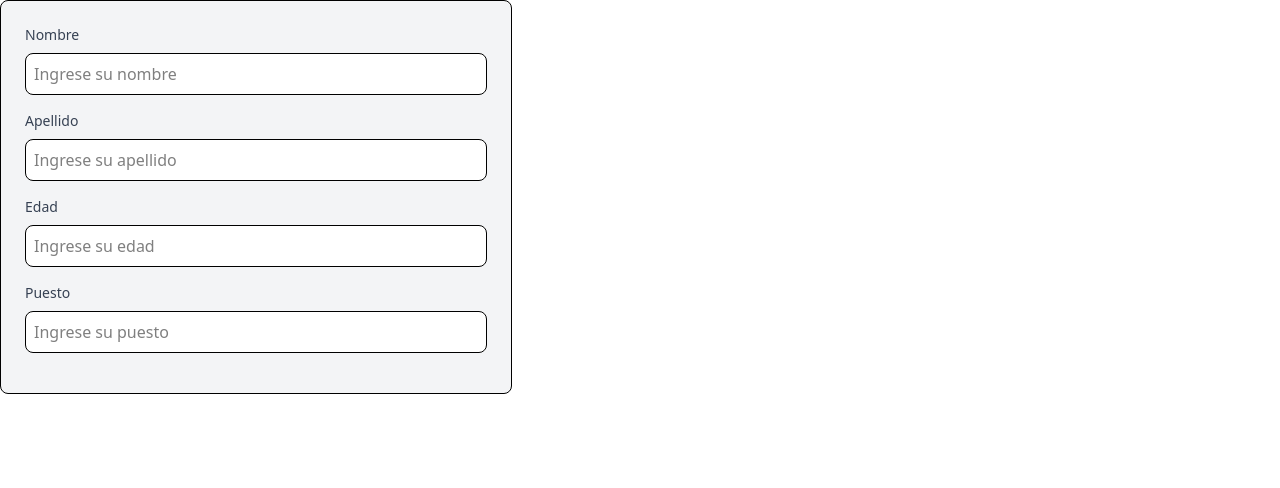
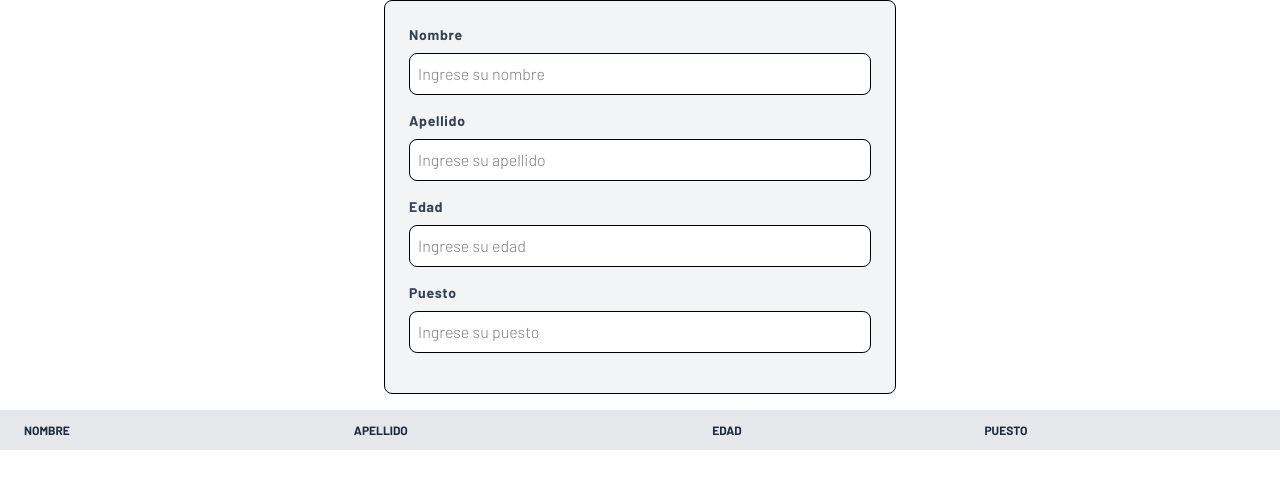
Before and after one commit to MatiCasiba/desafio-16, a React (Vite) app: page / in a window 1280 px wide. Shown: the top 488 px of the page. Built offline with nearby package versions, Linux system fonts and the light colour scheme.

Commit message:
Trabajando en el componente ListadoUsuarios.jsx | importando una fuente de Fontsource

```diff
--- a/package.json
+++ b/package.json
@@ -10,6 +10,7 @@
     "preview": "vite preview"
   },
   "dependencies": {
+    "@fontsource/barlow": "^5.2.5",
     "@tailwindcss/vite": "^4.0.6",
     "react": "^19.0.0",
     "react-dom": "^19.0.0",
--- a/src/App.jsx
+++ b/src/App.jsx
@@ -1,10 +1,12 @@
 import Formulario from "./components/Formulario"
+import ListadoUsuarios from "./components/ListadoUsuarios"
 
 
 const App = () => {
   return (
     <>
       <Formulario />
+      <ListadoUsuarios />
     </>
   )
 }
--- a/src/components/Formulario.jsx
+++ b/src/components/Formulario.jsx
@@ -2,13 +2,13 @@
 const Formulario = () => {
   return (
     <>
-        <div className="max-w-lg mb-4">
+        <div className="max-w-lg m-auto mb-4">
             <form className="bg-gray-100 border rounded-lg p-6">
 
                 {/* CAMPO NOMBRE */}
                 <label
                     htmlFor="lbl-nombre"
-                    className="block mb-2 text-sm font-medium text-gray-700"
+                    className="block mb-2 text-sm font-bold text-gray-700 tracking-wider"
                 >
                     Nombre
                 </label>
@@ -22,7 +22,7 @@ const Formulario = () => {
                 {/* CAMPO APELLIDO */}
                 <label
                     htmlFor="lbl-apellido"
-                    className="block mb-2 text-sm font-medium text-gray-700"
+                    className="block mb-2 text-sm font-bold text-gray-700 tracking-wider"
                 >
                     Apellido
                 </label>
@@ -36,7 +36,7 @@ const Formulario = () => {
                 {/* CAMPO EDAD */}
                 <label
                     htmlFor="lbl-edad"
-                    className="block mb-2 text-sm font-medium text-gray-700"
+                    className="block mb-2 text-sm font-bold text-gray-700 tracking-wider"
                 >
                     Edad
                 </label>
@@ -52,7 +52,7 @@ const Formulario = () => {
                 {/* CAMPO PUESTO */}
                 <label
                     htmlFor="lbl-puesto"
-                    className="block mb-2 text-sm font-medium text-gray-700"
+                    className="block mb-2 text-sm font-bold text-gray-700 tracking-wider"
                 >
                     Puesto
                 </label>
--- a/src/components/ListadoUsuarios.jsx
+++ b/src/components/ListadoUsuarios.jsx
@@ -0,0 +1,21 @@
+import React from 'react'
+
+const ListadoUsuarios = () => {
+  return (
+    <>
+        <table className='w-full text-sm text-left text-gray-500'>
+            <thead className='text-xs text-gray-800 uppercase bg-gray-200'>
+                <tr>
+                    <th className="px-6 py-3">Nombre</th>
+                    <th className="px-6 py-3">Apellido</th>
+                    <th className="px-6 py-3">Edad</th>
+                    <th className="px-6 py-3">Puesto</th>
+                </tr>
+            </thead>
+        </table>
+
+    </>
+  )
+}
+
+export default ListadoUsuarios
--- a/src/index.css
+++ b/src/index.css
@@ -1 +1,8 @@
+@import '@fontsource/barlow/100.css';
+@import '@fontsource/barlow/300.css';
+@import '@fontsource/barlow/700.css';
 @import "tailwindcss";
+
+@theme {
+    --font-sans: 'Barlow', sans-serif;
+}
```
Also changed, not shown: 2 other files (tests, documents, lock files or other folders).
